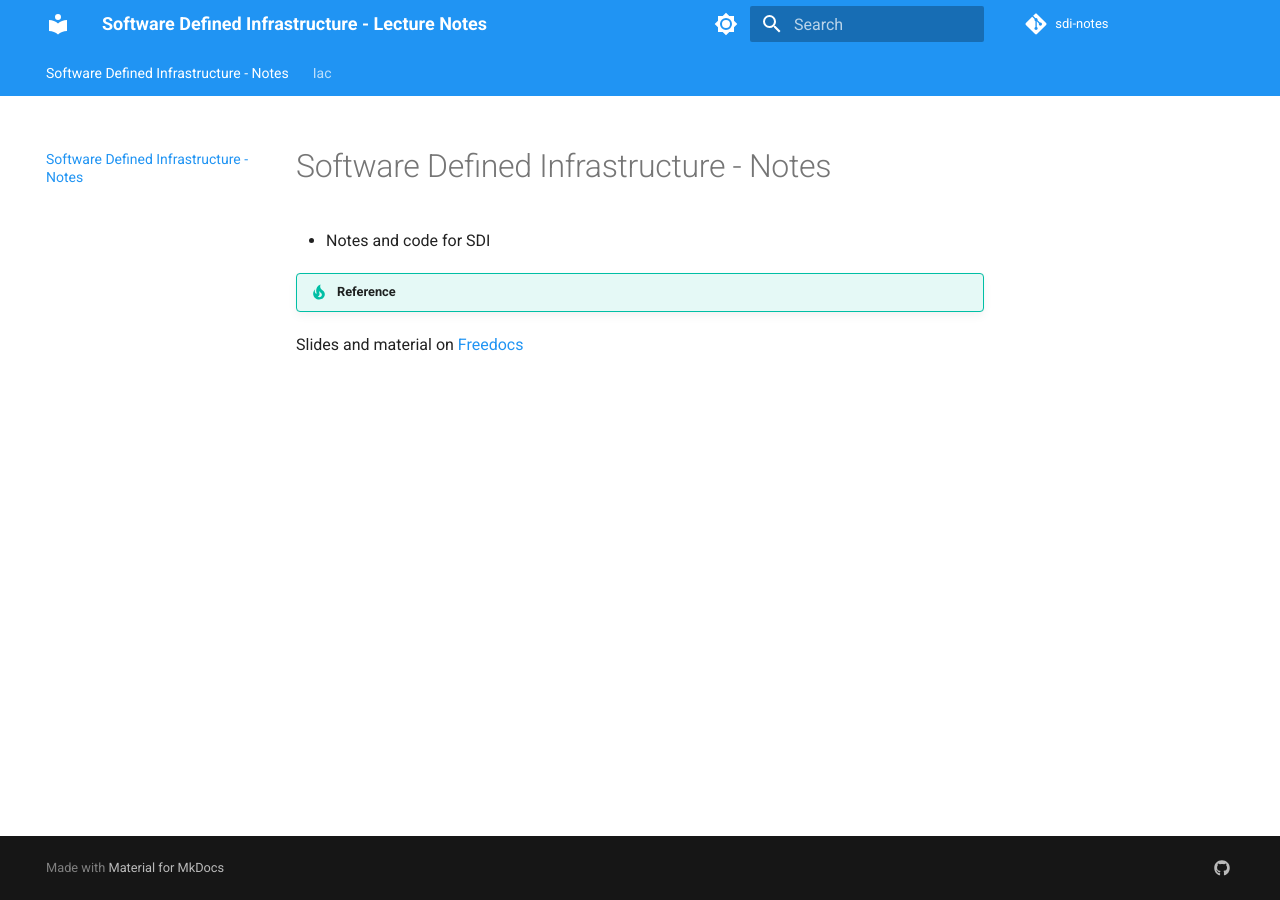
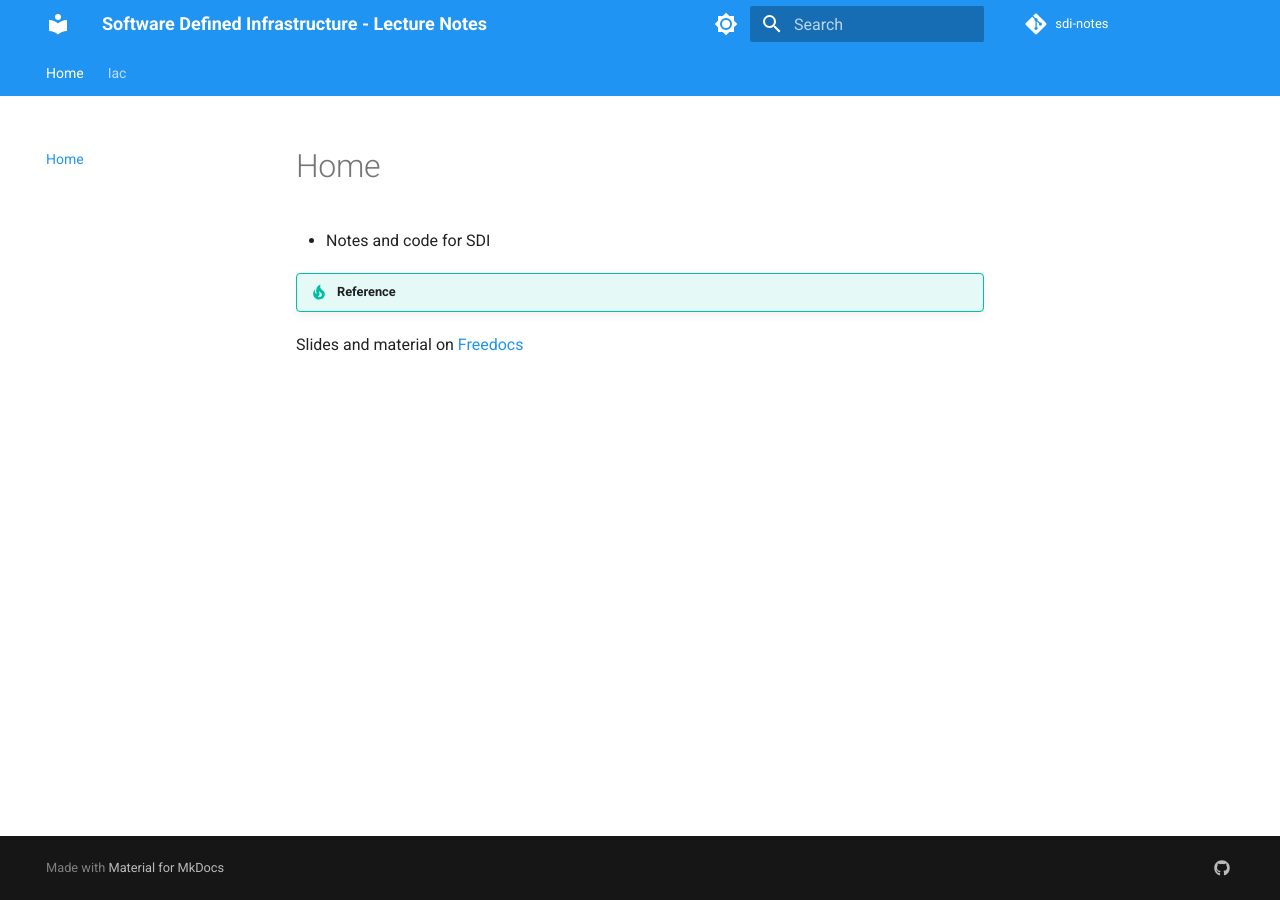
Before and after one commit to julian-schn/sdi-notes, an MkDocs documentation site: the page built from docs/index.md, in a window 1280 px wide. Built offline with MkDocs 1.6.1 and Material for MkDocs 9.7.7, drawn with Linux system fonts in a browser that asks for light colours; comment, search, counter and statistics services are not loaded.

Commit message:
update css

```diff
--- a/docs/index.md
+++ b/docs/index.md
@@ -1,5 +1,7 @@
-# Software Defined Infrastructure - Notes
+# Home
+
 - Notes and code for SDI
 
 !!! tip "Reference"
+
 Slides and material on [Freedocs](https://freedocs.mi.hdm-stuttgart.de/sdi.html)
```
Also changed, not shown: docs/stylesheets/extra.css (added, +10 -0 lines).
